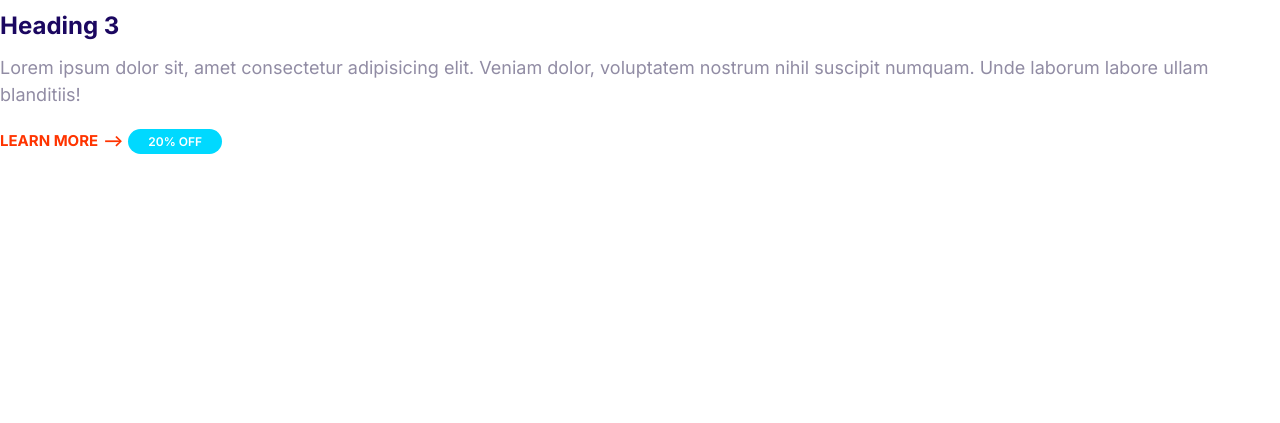
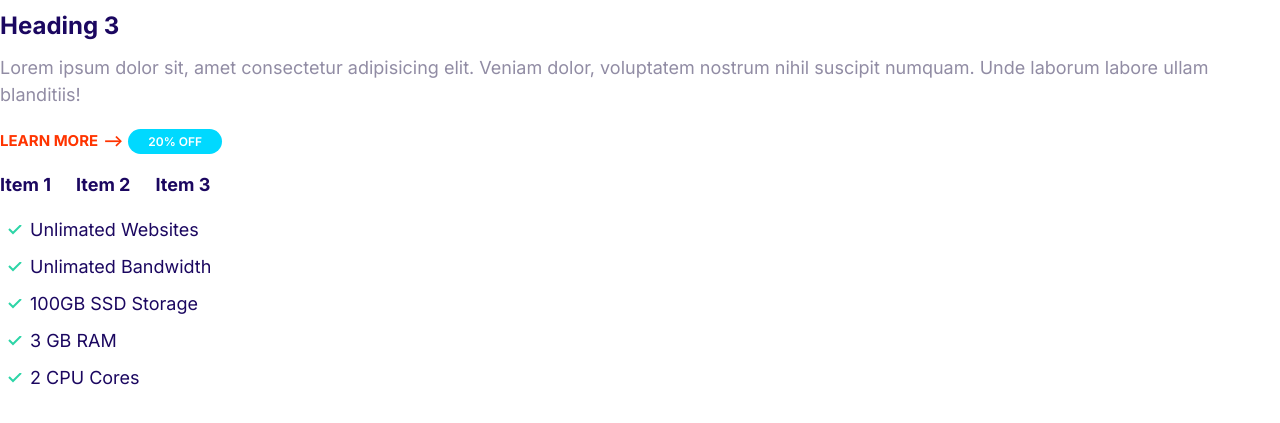
Before and after one commit to zhengshuang2011/HTML-CSS-Project, a plain HTML site: page index.html in a window 1280 px wide. Shown: the part 283-706 px from the top of the page. Drawn offline with Linux system fonts and the light colour scheme.

Commit message:
Define the list component.

```diff
--- a/css/styles.css
+++ b/css/styles.css
@@ -108,3 +108,30 @@
     font-size: 1.2rem;
   }
 }
+
+/* Lists */
+
+.list {
+  /* get rid of the default bullet points */
+  list-style: none;
+  padding-left: 0;
+  color: var(--color-heading);
+}
+.list--inline .list__item {
+  display: inline-block;
+  margin-right: 2rem;
+  font-weight: bold;
+}
+.list--tick {
+  list-style-image: url(../images/tick.svg);
+  padding-left: 3rem;
+}
+.list--tick .list__item {
+  padding-left: 0.5rem;
+  margin-bottom: 1rem;
+}
+@media screen and (min-width: 1024px) {
+  .list--tick .list__item {
+    padding-left: 0;
+  }
+}
--- a/index.html
+++ b/index.html
@@ -26,5 +26,18 @@
     </p>
     <a href="#" class="link-arrow">Learn More</a>
     <span class="badge badge--secondary badge--small">20% OFF</span>
+    <!-- ul.list>li{Item $}*5 -->
+    <ul class="list list--inline">
+      <list class="list__item">Item 1</list>
+      <list class="list__item">Item 2</list>
+      <list class="list__item">Item 3</list>
+    </ul>
+    <ul class="list list--tick">
+      <li class="list__item">Unlimated Websites</li>
+      <li class="list__item">Unlimated Bandwidth</li>
+      <li class="list__item">100GB SSD Storage</li>
+      <li class="list__item">3 GB RAM</li>
+      <li class="list__item">2 CPU Cores</li>
+    </ul>
   </body>
 </html>
```
Also changed, not shown: components/list.html (added, +12 -0 lines), images/tick.svg (added).
